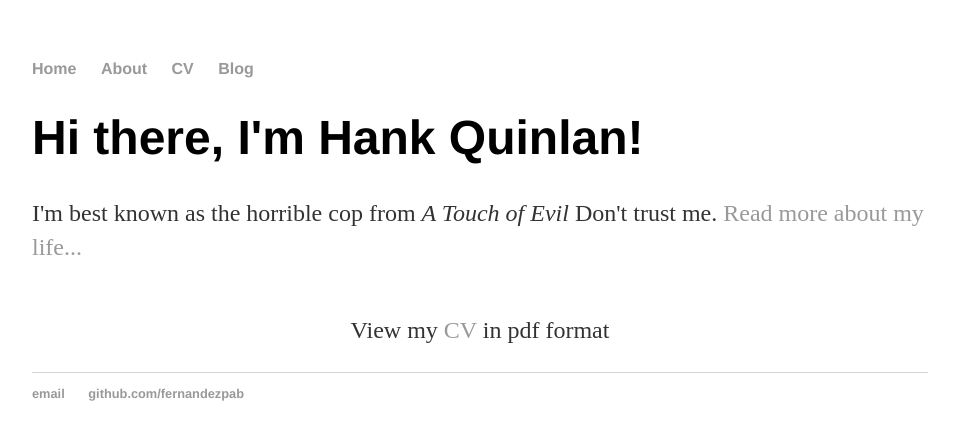
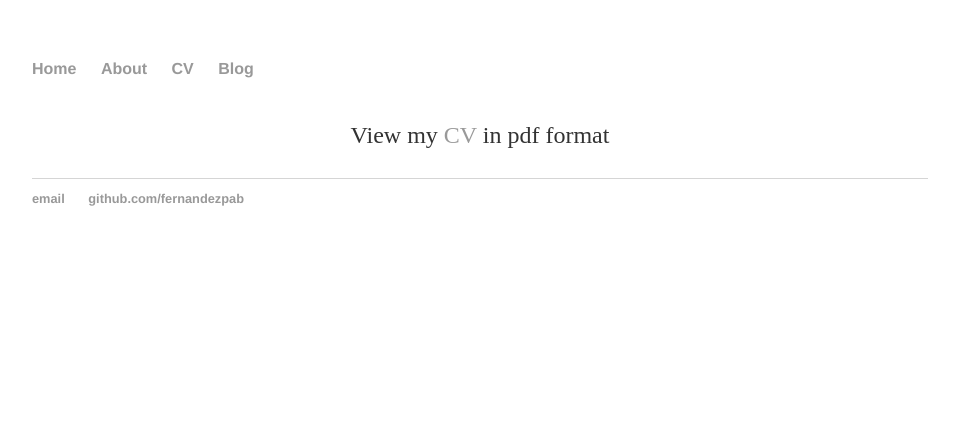
Before and after one commit to fernandezpab/fernandezpab.github.io, a Jekyll site: the page built from cv/index.html, in a window 1280 px wide. Shown: the top 440 px of the page, without its empty margins (160-1119 px from the left). Built offline with Jekyll 4.4.1, drawn with Linux system fonts in a browser that asks for light colours.

Commit message:
Update index.html

```diff
--- a/cv/index.html
+++ b/cv/index.html
@@ -3,8 +3,6 @@ layout: default
 title: Pablo Fernandez, Curriculum Vitae
 ---
 <div class="blurb">
-	<h1>Hi there, I'm Hank Quinlan!</h1>
-	<p>I'm best known as the horrible cop from <em>A Touch of Evil</em> Don't trust me. <a href="/about">Read more about my life...</a></p>
 	<div style="width:100%">
 	<div style="max-width:1200px;margin:0px auto;padding: 1px 20px;text-align:center">
 		<p>View my <a href="https://fernandezpab.github.io/cv/CV.pdf">CV</a> in pdf format</p>
```
